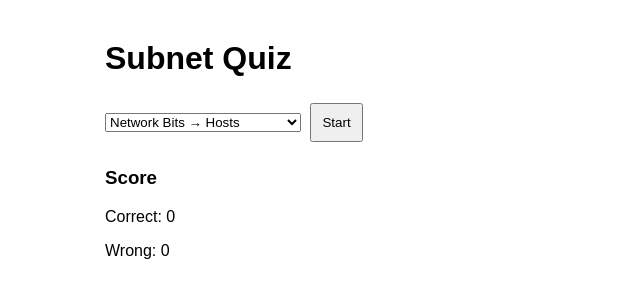
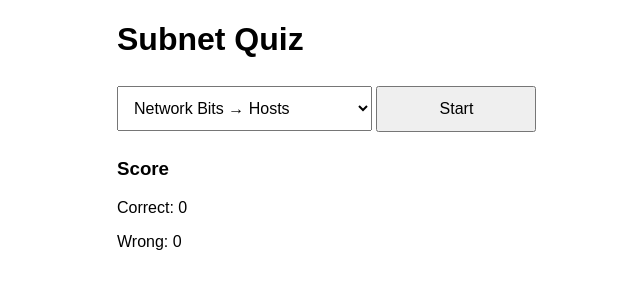
Before and after one commit to learntospeak/Networking-game, a plain HTML site: page index.html in a window 1280 px wide. Shown: the whole page, without its empty margins (185-825 px from the left). Drawn offline with Linux system fonts and the light colour scheme.

Commit message:
Make app mobile friendly

```diff
--- a/index.html
+++ b/index.html
@@ -2,30 +2,66 @@
 <html lang="en">
 <head>
   <meta charset="UTF-8" />
+  <meta name="viewport" content="width=device-width, initial-scale=1.0" />
   <title>Subnet Quiz</title>
   <style>
   body {
-      font-family: Arial;
+    font-family: Arial, sans-serif;
     max-width: 700px;
-      margin: 40px auto;
+    margin: 20px auto;
+    padding: 0 12px;
+    box-sizing: border-box;
   }
+
+  h1, h2, h3, p {
+    word-wrap: break-word;
+  }
+
+  select,
   button {
-      margin: 5px;
-      padding: 10px;
+    width: 100%;
+    max-width: 100%;
+    box-sizing: border-box;
+    margin: 6px 0;
+    padding: 12px;
+    font-size: 16px;
     cursor: pointer;
   }
+
+  #answers button {
+    display: block;
+    width: 100%;
+    text-align: left;
+  }
+
   .correct { color: green; }
   .wrong { color: red; }
+
   .hint {
     color: #444;
     margin-top: 10px;
     font-style: italic;
   }
+
   .bits-row {
     font-family: monospace;
-      font-size: 20px;
+    font-size: 16px;
     margin: 10px 0;
-      white-space: pre;
+    white-space: pre-wrap;
+    word-break: break-word;
+  }
+
+  @media (min-width: 700px) {
+    select,
+    button {
+      width: auto;
+      min-width: 160px;
+    }
+
+    #answers button {
+      width: auto;
+      min-width: 220px;
+    }
   }
 </style>
 </head>
```
Lines whose indentation alone changed are shown as unchanged.
